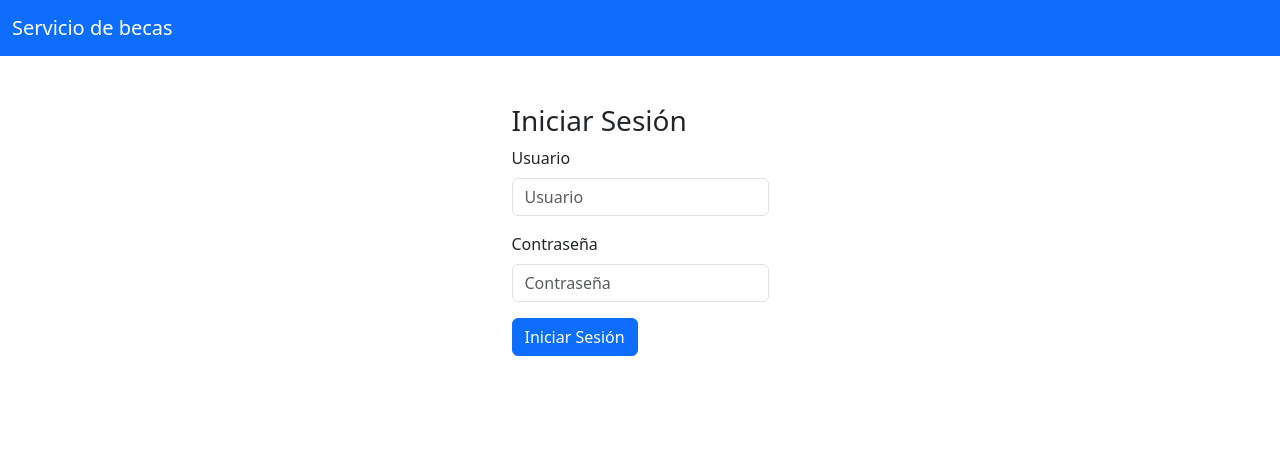
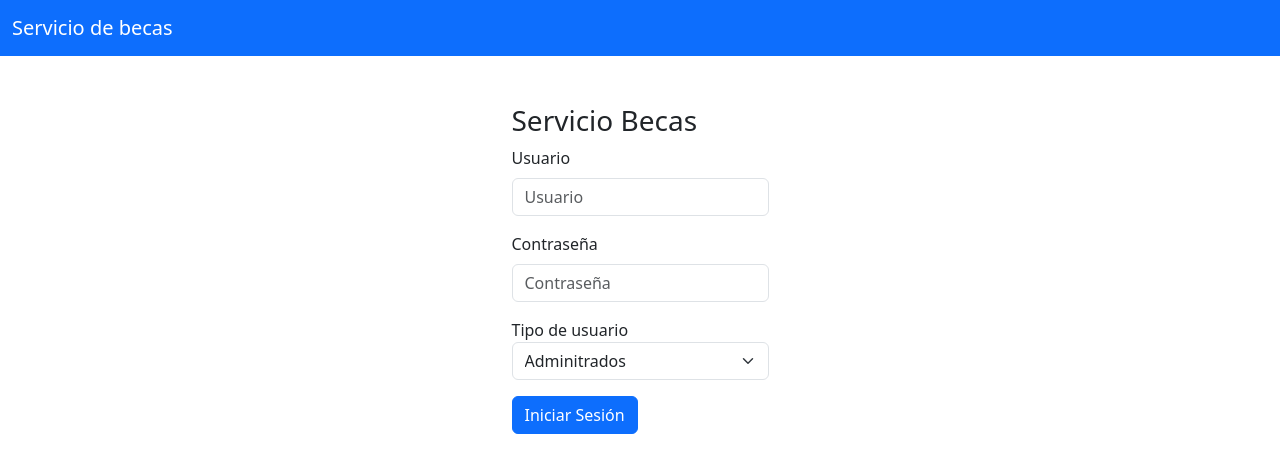
Before and after one commit to DavidSotoR/react-becas, a React (Create React App) app: page / in a window 1280 px wide. Shown: the top 472 px of the page. Built offline with nearby package versions, Linux system fonts and the light colour scheme.

Commit message:
Shimpemnt data
se cambio lista de details por una tabla

```diff
--- a/src/components/Login/login.js
+++ b/src/components/Login/login.js
@@ -20,7 +20,7 @@ function Login() {
       <div className="mt-5 d-flex flex-column justify-content-center align-items-center">
           <div className="d-grid">
             <div className="d-flex" style={{ width: "100%" }}>
-              <h3 className="text-start">Iniciar Sesión</h3>
+              <h3 className="text-start">Servicio Becas</h3>
             </div>
             <div className="mb-3">
               <label htmlFor="exampleFormControlInput1" className="form-label text-align-right">Usuario</label>
@@ -29,6 +29,15 @@ function Login() {
             <div className="mb-3">
               <label htmlFor="exampleFormControlInput2" className="form-label text-align-left">Contraseña</label>
               <input type="password" className="form-control" id="exampleFormControlInput2" placeholder="Contraseña"/>
+            </div>
+            <div className="mb-3">
+              <label htmlFor="login-type"> Tipo de usuario </label>
+              <select id="login-type" class="form-select">
+                <option value="1">Adminitrados</option>
+                <option value="2">Colaborador</option>
+                <option value="3">Calidad</option>
+                <option value="4">Postulante</option>
+              </select>
             </div>
             <div className="mb-3">
               <button onClick={ sendLogin } className="btn btn-primary">Iniciar Sesión</button>
```
